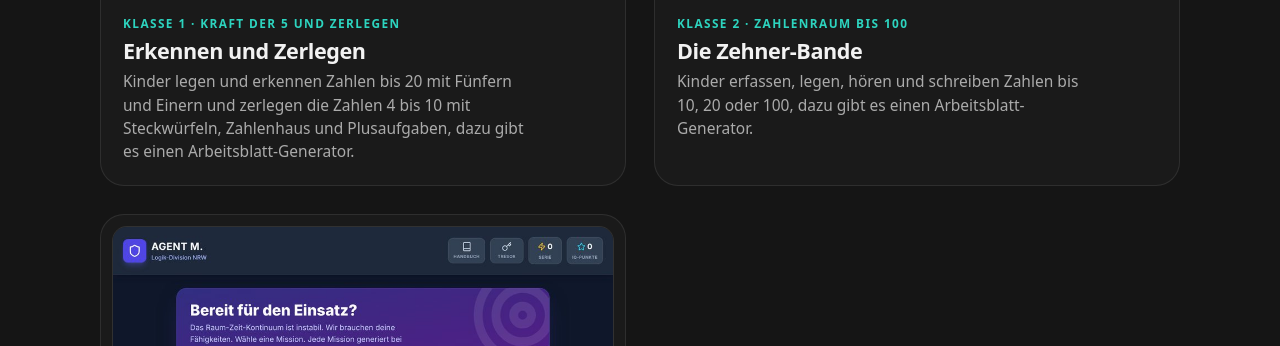
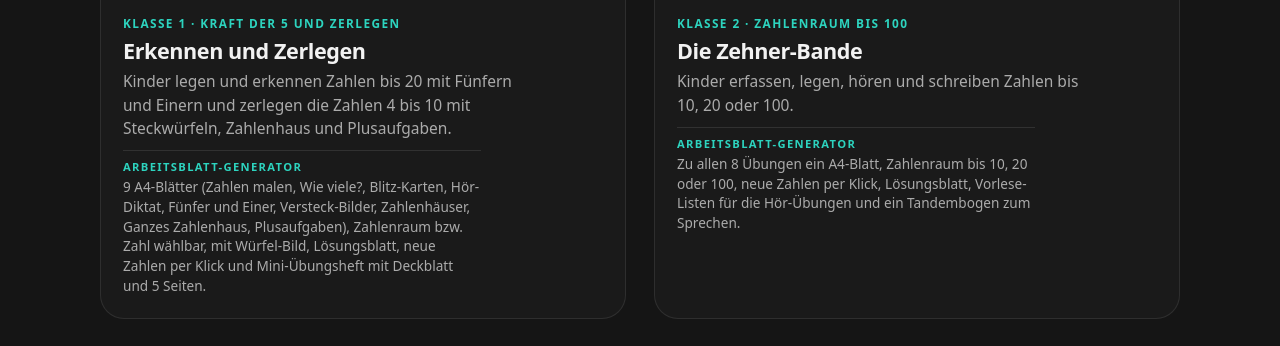
Before and after one commit to mitlaeuferfotografie/mitlaeuferfotografie.github.io, a plain HTML site: page index.html in a window 1280 px wide. Shown: the part 2939-3285 px from the top of the page. Drawn offline with Linux system fonts and the light colour scheme.

Commit message:
Arbeitsblatt-Generator bei Erkennen und Zerlegen und Zehner-Bande vermerken
Zusatzzeile „Arbeitsblatt-Generator“ mit allen Möglichkeiten unter dem
Beschreibungssatz (neue Klasse card-extra, style.css v10); README um die
Regel für Apps mit Generator ergänzt.

Co-Authored-By: Claude Opus 5.5 <noreply@anthropic.com>

```diff
--- a/index.html
+++ b/index.html
@@ -7,7 +7,7 @@
 <meta name="theme-color" content="#151515">
 <title>Lern-Apps für die Grundschule</title>
 <meta name="description" content="Übersicht über selbst erstellte Lern-Apps für Musik, Deutsch und Mathe in der Grundschule.">
-<link rel="stylesheet" href="style.css?v=9">
+<link rel="stylesheet" href="style.css?v=10">
 </head>
 <body>
 
@@ -129,7 +129,8 @@
           <span class="card-body">
             <span class="card-meta">Klasse 1 · Kraft der 5 und Zerlegen</span>
             <span class="card-title">Erkennen und Zerlegen</span>
-            <span class="card-text">Kinder legen und erkennen Zahlen bis 20 mit Fünfern und Einern und zerlegen die Zahlen 4 bis 10 mit Steckwürfeln, Zahlenhaus und Plusaufgaben, dazu gibt es einen Arbeitsblatt-Generator.</span>
+            <span class="card-text">Kinder legen und erkennen Zahlen bis 20 mit Fünfern und Einern und zerlegen die Zahlen 4 bis 10 mit Steckwürfeln, Zahlenhaus und Plusaufgaben.</span>
+            <span class="card-extra"><span class="card-extra-label">Arbeitsblatt-Generator</span>9 A4-Blätter (Zahlen malen, Wie viele?, Blitz-Karten, Hör-Diktat, Fünfer und Einer, Versteck-Bilder, Zahlenhäuser, Ganzes Zahlenhaus, Plusaufgaben), Zahlenraum bzw. Zahl wählbar, mit Würfel-Bild, Lösungsblatt, neue Zahlen per Klick und Mini-Übungsheft mit Deckblatt und 5 Seiten.</span>
           </span>
         </a>
       </article>
@@ -143,7 +144,8 @@
           <span class="card-body">
             <span class="card-meta">Klasse 2 · Zahlenraum bis 100</span>
             <span class="card-title">Die Zehner-Bande</span>
-            <span class="card-text">Kinder erfassen, legen, hören und schreiben Zahlen bis 10, 20 oder 100, dazu gibt es einen Arbeitsblatt-Generator.</span>
+            <span class="card-text">Kinder erfassen, legen, hören und schreiben Zahlen bis 10, 20 oder 100.</span>
+            <span class="card-extra"><span class="card-extra-label">Arbeitsblatt-Generator</span>Zu allen 8 Übungen ein A4-Blatt, Zahlenraum bis 10, 20 oder 100, neue Zahlen per Klick, Lösungsblatt, Vorlese-Listen für die Hör-Übungen und ein Tandembogen zum Sprechen.</span>
           </span>
         </a>
       </article>
--- a/style.css
+++ b/style.css
@@ -223,6 +223,27 @@ main { max-width: 1080px; margin: 0 auto; }
   font-size: .97rem;
 }
 
+/* Zusatzzeile für Apps mit Arbeitsblatt-Generator: klein, mit Trennlinie, Überschrift in der Fachfarbe */
+.card-extra {
+  display: block;
+  max-width: 46ch;
+  margin-top: 4px;
+  padding-top: 8px;
+  border-top: 1px solid var(--line);
+  color: var(--ink-soft);
+  font-size: .85rem;
+  line-height: 1.45;
+}
+.card-extra-label {
+  display: block;
+  margin-bottom: 2px;
+  color: var(--c);
+  font-size: .7rem;
+  font-weight: 650;
+  letter-spacing: .12em;
+  text-transform: uppercase;
+}
+
 /* breite Karte (Musik) */
 .card-wide { grid-column: 1 / -1; }
 @media (min-width: 820px) {
```
Also changed, not shown: impressum.html (+1 -1 lines), 1 other file.
